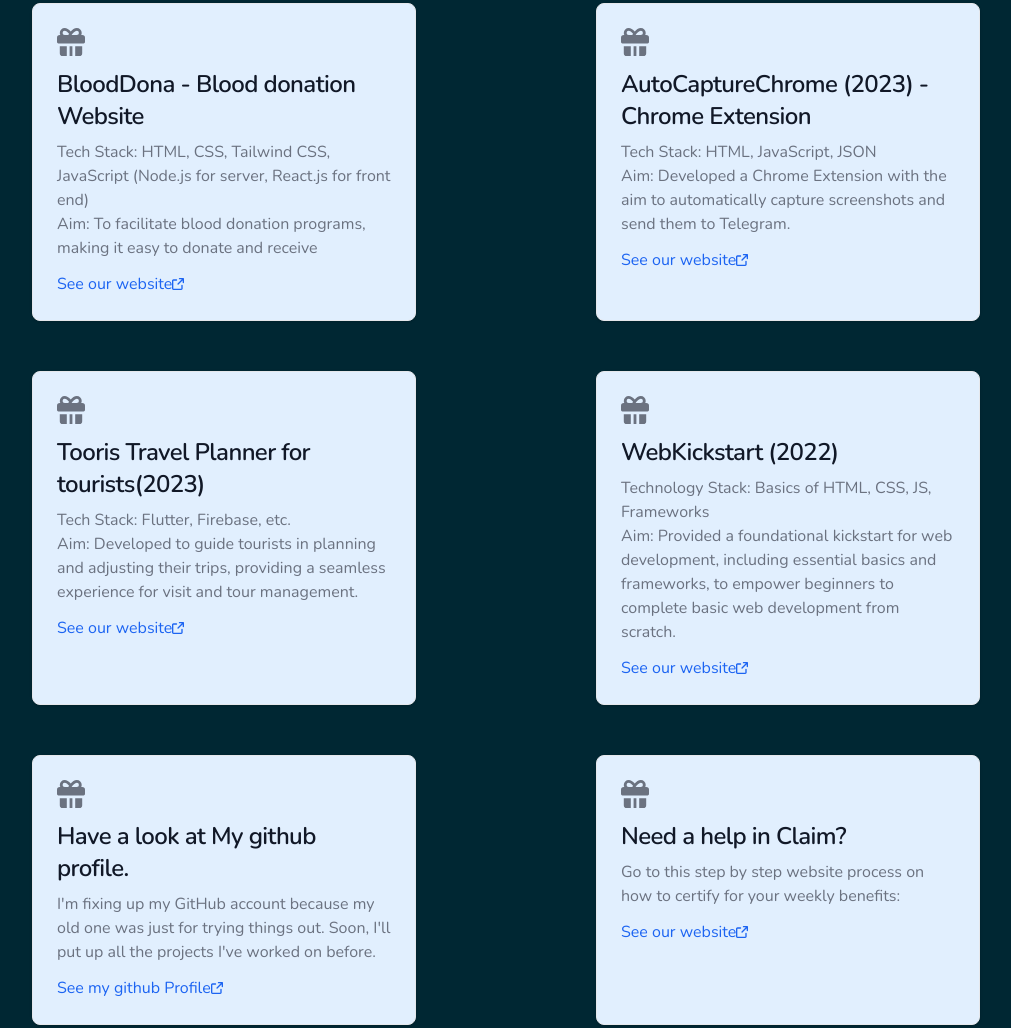
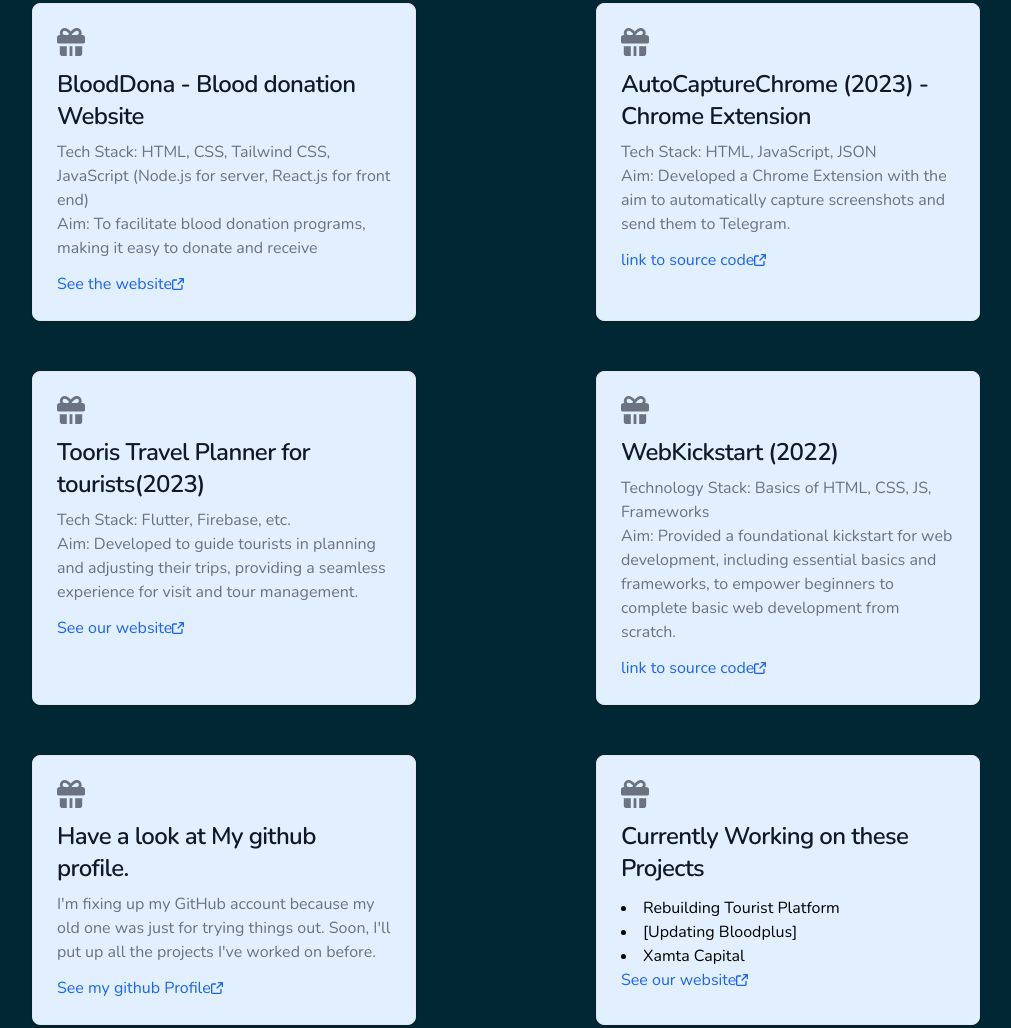
Before and after one commit to TheRitikYadav/theritikyadav.github.io, a plain HTML site: page mywork.html in a window 1280 px wide. Shown: the part 180-1208 px from the top of the page, without its empty margins (134-1145 px from the left). Drawn offline with nearby package versions, Linux system fonts and the light colour scheme.

Commit message:
Update mywork.html
Link added to work

```diff
--- a/mywork.html
+++ b/mywork.html
@@ -52,8 +52,8 @@ BloodDona - Blood donation Website</h5>
 CSS, JavaScript (Node.js for server, React.js for front end)
 <br>Aim: To facilitate blood donation programs, making it easy to donate and receive
 </p>
-<a href="#" class="inline-flex items-center text-blue-600 hover:underline">
-See our website
+<a href="https://ritikyadav.com.np/Bloodplus/" class="inline-flex items-center text-blue-600 hover:underline">
+See the website
 <svg class="w-3 h-3 ms-2.5 rtl:rotate-[270deg]" aria-hidden="true"
 xmlns="http://www.w3.org/2000/svg" fill="none" viewBox="0 0 18 18">
 <path stroke="currentColor" stroke-linecap="round" stroke-linejoin="round"
@@ -78,8 +78,8 @@ AutoCaptureChrome (2023) - Chrome Extension</h5>
 <br> Aim: Developed a Chrome Extension with the aim to automatically capture screenshots and
 send them to Telegram.
 </p>
-<a href="#" class="inline-flex items-center text-blue-600 hover:underline">
-See our website
+<a href="https://github.com/ritikyadav2004/AutoCaptureChrome" class="inline-flex items-center text-blue-600 hover:underline">
+link to source code
 <svg class="w-3 h-3 ms-2.5 rtl:rotate-[270deg]" aria-hidden="true"
 xmlns="http://www.w3.org/2000/svg" fill="none" viewBox="0 0 18 18">
 <path stroke="currentColor" stroke-linecap="round" stroke-linejoin="round"
@@ -131,9 +131,8 @@ CSS, JS, Frameworks
 <br>Aim: Provided a foundational kickstart for web development, including essential basics
 and frameworks, to empower beginners to complete basic web development from scratch.
 </p>
-<a href="#" class="inline-flex items-center text-blue-600 hover:underline">
-See our website
-<svg class="w-3 h-3 ms-2.5 rtl:rotate-[270deg]" aria-hidden="true"
+<a href="https://github.com/ritikyadav2004/webkickstart/" class="inline-flex items-center text-blue-600 hover:underline">
+link to source code<svg class="w-3 h-3 ms-2.5 rtl:rotate-[270deg]" aria-hidden="true"
 xmlns="http://www.w3.org/2000/svg" fill="none" viewBox="0 0 18 18">
 <path stroke="currentColor" stroke-linecap="round" stroke-linejoin="round"
 stroke-width="2"
@@ -176,11 +175,14 @@ xmlns="http://www.w3.org/2000/svg" fill="currentColor" viewBox="0 0 20 20">
 d="M18 5h-.7c.229-.467.349-.98.351-1.5a3.5 3.5 0 0 0-3.5-3.5c-1.717 0-3.215 1.2-4.331 2.481C8.4.842 6.949 0 5.5 0A3.5 3.5 0 0 0 2 3.5c.003.52.123 1.033.351 1.5H2a2 2 0 0 0-2 2v3a1 1 0 0 0 1 1h18a1 1 0 0 0 1-1V7a2 2 0 0 0-2-2ZM8.058 5H5.5a1.5 1.5 0 0 1 0-3c.9 0 2 .754 3.092 2.122-.219.337-.392.635-.534.878Zm6.1 0h-3.742c.933-1.368 2.371-3 3.739-3a1.5 1.5 0 0 1 0 3h.003ZM11 13H9v7h2v-7Zm-4 0H2v5a2 2 0 0 0 2 2h3v-7Zm6 0v7h3a2 2 0 0 0 2-2v-5h-5Z" />
 </svg>
 <a href="#">
-<h5 class="mb-2 text-2xl font-semibold tracking-tight text-gray-900 dark:text-white">Need a
-help in Claim?</h5>
+<h5 class="mb-2 text-2xl font-semibold tracking-tight text-gray-900 dark:text-white">Currently Working on these Projects</h5>
 </a>
-<p class="mb-3 font-normal text-gray-500 dark:text-gray-400">Go to this step by step website
-process on how to certify for your weekly benefits:</p>
+<p class="mb-3 font-normal text-gray-500 dark:text-gray-400">
+<li> Rebuilding Tourist Platform</li>
+<li> [Updating Bloodplus] </li>
+  <li> Xamta Capital</li>
+
+</p>
 <a href="#" class="inline-flex items-center text-blue-600 hover:underline">
 See our website
 <svg class="w-3 h-3 ms-2.5 rtl:rotate-[270deg]" aria-hidden="true"
```
